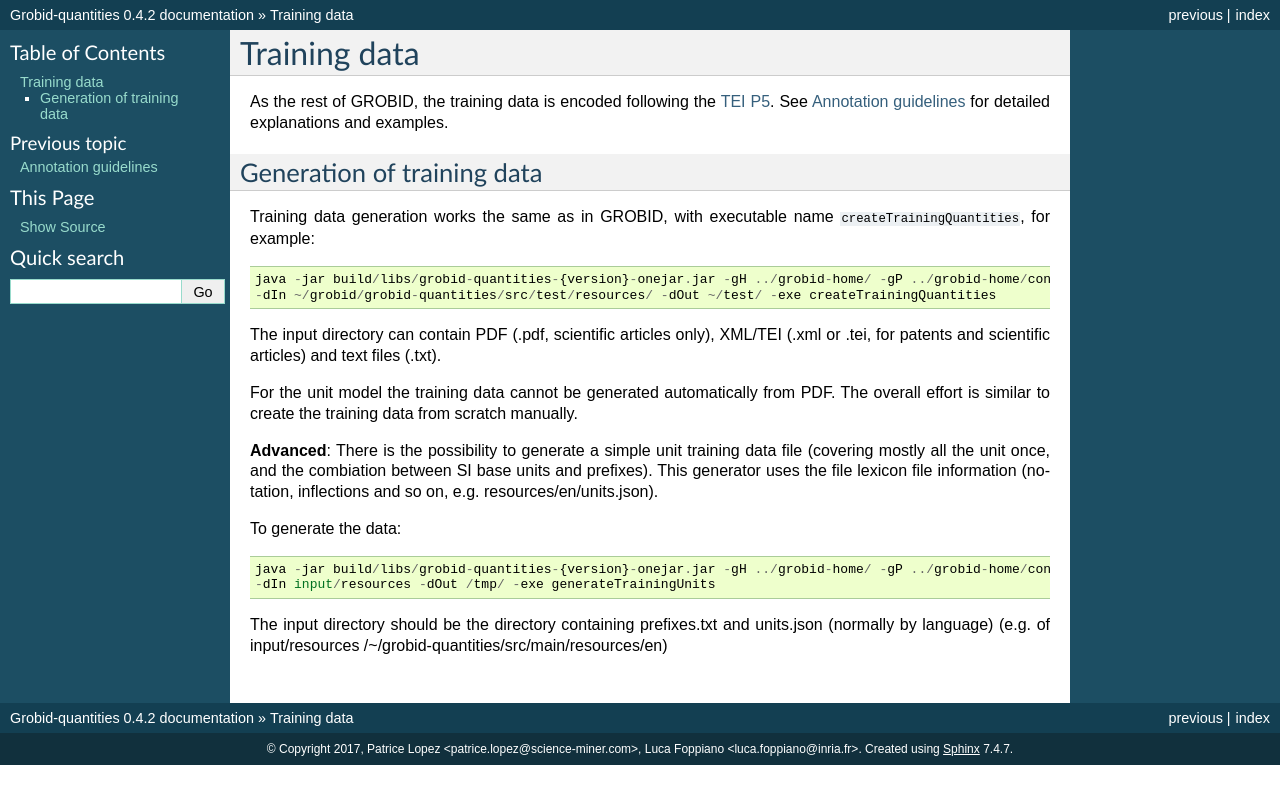
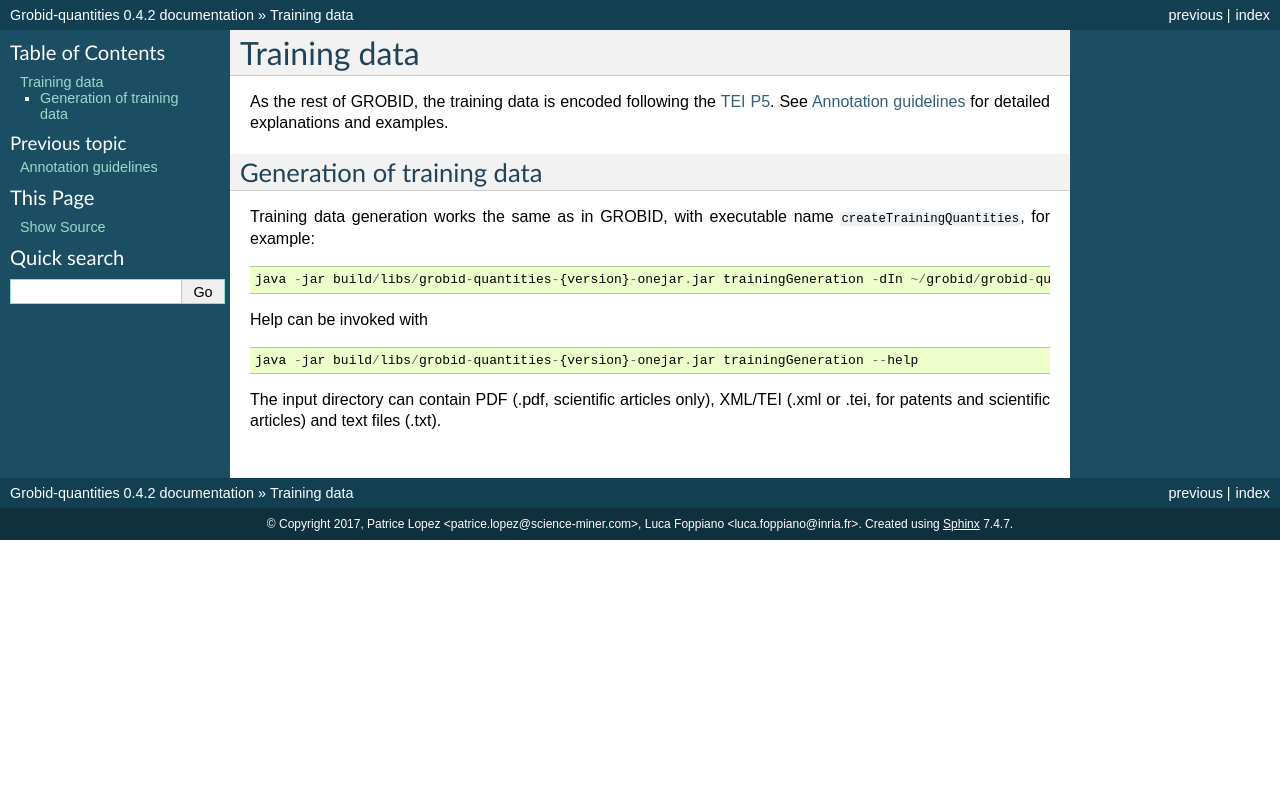
Before and after one commit to lfoppiano/grobid-quantities, a Sphinx documentation site: the page built from doc/trainingData.rst, in a window 1280 px wide. Shown: the top 804 px of the page. Built offline with Sphinx 7.4.7, drawn with Linux system fonts in a browser that asks for light colours.

Commit message:
updating documentation - running only via JAR

```diff
--- a/doc/gettingStarted.rst
+++ b/doc/gettingStarted.rst
@@ -33,11 +33,7 @@ Start the service
 ~~~~~~~~~~~~~~~~~
 
 Grobid quantities can be run as a service:
-::
-  ./gradlew run
 
-
-or:
 ::
   java -jar build/libs/grobid-quantities-{version}-onejar.jar server resources/config/config.yml
 
--- a/doc/trainingData.rst
+++ b/doc/trainingData.rst
@@ -9,20 +9,16 @@ See :doc:`guidelines` for detailed explanations and examples.
 Generation of training data
 ~~~~~~~~~~~~~~~~~~~~~~~~~~~
 
-Training data generation works the same as in GROBID, with executable name ``createTrainingQuantities``, for example:
+Training data generation works the same as in GROBID, with executable name ``createTrainingQuantities``,
+for example:
 ::
-   java -jar build/libs/grobid-quantities-{version}-onejar.jar -gH ../grobid-home/ -gP ../grobid-home/config/grobid.properties
-   -dIn ~/grobid/grobid-quantities/src/test/resources/ -dOut ~/test/ -exe createTrainingQuantities
+   java -jar build/libs/grobid-quantities-{version}-onejar.jar trainingGeneration -dIn ~/grobid/grobid-quantities/src/test/resources/ -dOut ~/test/
 
-The input directory can contain PDF (.pdf, scientific articles only), XML/TEI (.xml or .tei, for patents and scientific articles) and text files (.txt).
 
-For the unit model the training data cannot be generated automatically from PDF. The overall effort is similar to create the training data from scratch manually.
+Help can be invoked with
+::
+   java -jar build/libs/grobid-quantities-{version}-onejar.jar trainingGeneration --help
 
-**Advanced**: There is the possibility to generate a simple unit training data file (covering mostly all the unit once, and the combiation between SI base units and prefixes). This generator uses the file lexicon file information (notation, inflections and so on, e.g. resources/en/units.json).
 
-To generate the data:
-::
-  java -jar build/libs/grobid-quantities-{version}-onejar.jar -gH ../grobid-home/ -gP ../grobid-home/config/grobid.properties
-  -dIn input/resources -dOut /tmp/ -exe generateTrainingUnits
-
-The input directory should be the directory containing prefixes.txt and units.json (normally by language) (e.g. of input/resources /~/grobid-quantities/src/main/resources/en)
+The input directory can contain PDF (.pdf, scientific articles only), XML/TEI (.xml or .tei,
+for patents and scientific articles) and text files (.txt).
```
